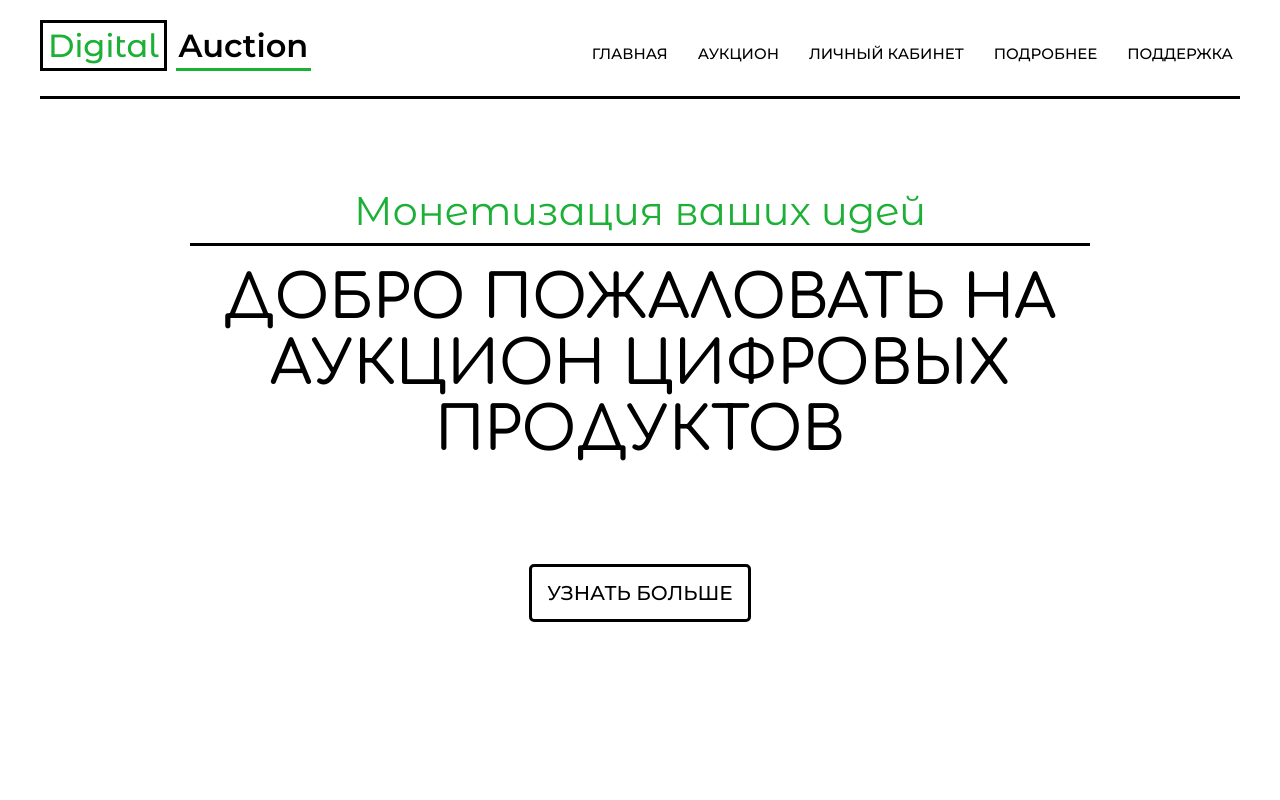
After one commit to SnailChton/DAuction, a Python web app: template templates/index.html in a window 1280 px wide. The commit adds this page. Run offline with Jinja, Linux system fonts and the light colour scheme; the template is opened without the code that fills it, so the values that code supplies are empty.

Commit message:
js rework + templates

```diff
--- /dev/null
+++ b/assets/css/index.css
@@ -0,0 +1,48 @@
+.intro {
+    width: 100%;
+    height: 100vh;
+    display: flex;
+    flex-direction: column;
+    justify-content: center;
+}
+.intro__inner {
+    width: 100%;
+    max-width: 900px;
+    margin: 0 auto;
+    text-align: center;
+}
+.intro__tittle {
+    font-family: 'Comfortaa', cursive;
+    font-weight: 500;
+    font-size: 60px;
+    text-align: center;
+    line-height: 1.1;
+    text-transform: uppercase;
+}
+.intro__suptittle {
+    font-family: 'Montserrat Alternates', sans-serif;
+    color: var(--theme-color);
+    font-weight: 400;
+    font-size: 40px;
+    margin-bottom: 20px;
+    border-bottom: 3px solid black;
+}
+.intro__btn {
+    text-decoration: none;
+    display: inline-block;
+    vertical-align: top;
+    padding: 10px 15px;
+    font-weight: 500;
+    font-size: 20px;
+    text-transform: uppercase;
+    border: 3px solid black;
+    border-radius: 5px;
+
+    color: black;
+    margin-top: 100px;
+    transition: 0.2s linear;
+}
+.intro__btn:hover {
+    color: white;
+    background-color: black;
+}
--- a/assets/css/style.css
+++ b/assets/css/style.css
@@ -1,3 +1,6 @@
+:root {
+    --theme-color: rgb(28,176,28);
+}
 body {
     font-family: 'Montserrat', sans-serif;
     font-size: 15px;
@@ -17,57 +20,7 @@ h1, h2, h3, h4, h5, h6 {
     max-width: 1200px;
     margin: 0 auto;
 }
-.intro {
-    width: 100%;
-    height: 100vh;
-    display: flex;
-    flex-direction: column;
-    justify-content: center;
-}
-.intro__inner {
-    width: 100%;
-    max-width: 900px;
-    margin: 0 auto;
-    text-align: center;
-}
-.intro__tittle {
-    font-family: 'Comfortaa', cursive;
-    font-weight: 500;
-    font-size: 60px;
-    text-align: center;
-    line-height: 1.1;
-    text-transform: uppercase;
-}
-.intro__suptittle {
-    font-family: 'Montserrat Alternates', sans-serif;
-    color: rgb(28,176,28);
-    font-weight: 400;
-    font-size: 40px;
-    margin-bottom: 20px;
-    border-bottom: 3px solid black;
-}
-.intro__btn {
-    text-decoration: none;
-    display: inline-block;
-    vertical-align: top;
-    padding: 10px 15px;
-    font-weight: 500;
-    font-size: 20px;
-    text-transform: uppercase;
-    border: 3px solid black;
-    border-radius: 5px;
 
-    color: black;
-    margin-top: 100px;
-    transition: 0.2s linear;
-}
-.intro__btn:hover {
-    color: white;
-    background-color: black;
-}
-.intro__arrow__icon {
-    width: 100px;
-}
 .header {
     padding-top: 20px;
     position: fixed;
@@ -91,7 +44,7 @@ h1, h2, h3, h4, h5, h6 {
     font-size: 32px;
 }
 .header__logo__part__one {
-    color: rgb(28,176,28);
+    color: var(--theme-color);
     border: 3px solid black;
     padding: 3px 5px;
     font-family: 'Montserrat Alternates', sans-serif;
@@ -100,7 +53,7 @@ h1, h2, h3, h4, h5, h6 {
 .header__logo__part__two {
     padding: 3px;
     font-weight: 600;
-    border-bottom: 3px solid rgb(28,176,28);
+    border-bottom: 3px solid var(--theme-color);
 }
 
 .header__nav {
@@ -122,14 +75,14 @@ h1, h2, h3, h4, h5, h6 {
     transition: color 0.2s linear, border 0.2s linear;
 }
 .nav__link.active {
-    border: 2px solid rgb(28,176,28);
+    border: 2px solid var(--theme-color);
     border-bottom-left-radius: 7px;
     border-top-right-radius: 7px;
-    color: rgb(28,176,28);
+    color: var(--theme-color);
 }
 .nav__link:hover {
-    color: rgb(28,176,28);
-    border-bottom: 2px rgb(28,176,28) solid;
-    color: var(--hover-nav-link-color);
-    border-bottom: var(--hover-nav-link-border-bottom);
+    color: var(--theme-color);
+    border-bottom: 2px var(--theme-color) solid;
+    /* color: var(--hover-nav-link-color);
+    border-bottom: var(--hover-nav-link-border-bottom); */
 }
--- a/assets/js/main.js
+++ b/assets/js/main.js
@@ -1,8 +1,3 @@
-const logo_p1 = document.querySelector('.header__logo__part__one')
-const logo_p2 = document.querySelector('.header__logo__part__two')
-const intro_sup = document.querySelector('.intro__suptittle')
-const nav__links = document.querySelectorAll('.nav__link')
-
 let R = 28
 let G = 176
 let B = 28
@@ -10,32 +5,20 @@ let B = 28
 // RED
 function RED() {
   if (R == 28) {
-    let redTimer = setInterval(function() {
+    let redTimer = setInterval(function () {
       if (R < 176) {
         R += 2
-        logo_p1.style.color = `rgb(${R},${G},${B})`
-        logo_p2.style.borderBottom = `3px solid rgb(${R},${G},${B})`
-        intro_sup.style.color = `rgb(${R},${G},${B})`
-        nav__links.forEach((nav__link) => {
-          nav__link.style.setProperty('--hover-nav-link-color', `rgb(${R},${G},${B})`)
-          nav__link.style.setProperty('--hover-nav-link-border-bottom', `2px solid rgb(${R},${G},${B})`)
-        })
+        document.documentElement.style.cssText = `--theme-color: rgb(${R},${G},${B})`;
       } else {
         clearInterval(redTimer)
         BLUE()
       }
     }, 500)
   } else {
-    let redTimer = setInterval(function() {
+    let redTimer = setInterval(function () {
       if (R > 28) {
         R -= 2
-        logo_p1.style.color = `rgb(${R},${G},${B})`
-        logo_p2.style.borderBottom = `3px solid rgb(${R},${G},${B})`
-        intro_sup.style.color = `rgb(${R},${G},${B})`
-        nav__links.forEach((nav__link) => {
-          nav__link.style.setProperty('--hover-nav-link-color', `rgb(${R},${G},${B})`)
-          nav__link.style.setProperty('--hover-nav-link-border-bottom', `2px solid rgb(${R},${G},${B})`)
-        })
+        document.documentElement.style.cssText = `--theme-color: rgb(${R},${G},${B})`;
       } else {
         clearInterval(redTimer)
         BLUE()
@@ -47,32 +30,20 @@ function RED() {
 //GREEN
 function GREEN() {
   if (G == 28) {
-    let greenTimer = setInterval(function() {
+    let greenTimer = setInterval(function () {
       if (G < 176) {
         G += 2
-        logo_p1.style.color = `rgb(${R},${G},${B})`
-        logo_p2.style.borderBottom = `3px solid rgb(${R},${G},${B})`
-        intro_sup.style.color = `rgb(${R},${G},${B})`
-        nav__links.forEach((nav__link) => {
-          nav__link.style.setProperty('--hover-nav-link-color', `rgb(${R},${G},${B})`)
-          nav__link.style.setProperty('--hover-nav-link-border-bottom', `2px solid rgb(${R},${G},${B})`)
-        })
+        document.documentElement.style.cssText = `--theme-color: rgb(${R},${G},${B})`;
       } else {
         clearInterval(greenTimer)
         RED()
       }
     }, 500)
   } else {
-    let greenTimer = setInterval(function() {
+    let greenTimer = setInterval(function () {
       if (G > 28) {
         G -= 2
-        logo_p1.style.color = `rgb(${R},${G},${B})`
-        logo_p2.style.borderBottom = `3px solid rgb(${R},${G},${B})`
-        intro_sup.style.color = `rgb(${R},${G},${B})`
-        nav__links.forEach((nav__link) => {
-          nav__link.style.setProperty('--hover-nav-link-color', `rgb(${R},${G},${B})`)
-          nav__link.style.setProperty('--hover-nav-link-border-bottom', `2px solid rgb(${R},${G},${B})`)
-        })
+        document.documentElement.style.cssText = `--theme-color: rgb(${R},${G},${B})`;
       } else {
         clearInterval(greenTimer)
         RED()
@@ -84,32 +55,20 @@ function GREEN() {
 //BLUE
 function BLUE() {
   if (B == 28) {
-    let blueTimer = setInterval(function() {
+    let blueTimer = setInterval(function () {
       if (B < 176) {
         B += 2
-        logo_p1.style.color = `rgb(${R},${G},${B})`
-        logo_p2.style.borderBottom = `3px solid rgb(${R},${G},${B})`
-        intro_sup.style.color = `rgb(${R},${G},${B})`
-        nav__links.forEach((nav__link) => {
-          nav__link.style.setProperty('--hover-nav-link-color', `rgb(${R},${G},${B})`)
-          nav__link.style.setProperty('--hover-nav-link-border-bottom', `2px solid rgb(${R},${G},${B})`)
-        })
+        document.documentElement.style.cssText = `--theme-color: rgb(${R},${G},${B})`;
       } else {
         clearInterval(blueTimer)
         GREEN()
       }
     }, 500)
   } else {
-    let blueTimer = setInterval(function() {
+    let blueTimer = setInterval(function () {
       if (B > 28) {
         B -= 2
-        logo_p1.style.color = `rgb(${R},${G},${B})`
-        logo_p2.style.borderBottom = `3px solid rgb(${R},${G},${B})`
-        intro_sup.style.color = `rgb(${R},${G},${B})`
-        nav__links.forEach((nav__link) => {
-          nav__link.style.setProperty('--hover-nav-link-color', `rgb(${R},${G},${B})`)
-          nav__link.style.setProperty('--hover-nav-link-border-bottom', `2px solid rgb(${R},${G},${B})`)
-        })
+        document.documentElement.style.cssText = `--theme-color: rgb(${R},${G},${B})`;
       } else {
         clearInterval(blueTimer)
         GREEN()
--- /dev/null
+++ b/templates/index.html
@@ -0,0 +1,46 @@
+<!DOCTYPE html>
+<html lang="en">
+<head>
+    <meta charset="UTF-8">
+    <meta http-equiv="X-UA-Compatible" content="IE=edge">
+    <meta name="viewport" content="width=device-width, initial-scale=1.0">
+    <link rel="icon" href="../assets/images/stonks_icon.png">
+    <link rel="stylesheet" href="../assets/css/style.css">
+    <link rel="stylesheet" href="../assets/css/index.css">
+    <link rel="preconnect" href="https://fonts.googleapis.com">
+    <link rel="preconnect" href="https://fonts.gstatic.com" crossorigin>
+    <link href="https://fonts.googleapis.com/css2?family=Montserrat+Alternates:ital,wght@0,300;0,400;0,500;0,600;0,700;1,300;1,400;1,500;1,600;1,700&family=Montserrat:wght@300;400;500;600;700&family=Comfortaa:wght@300;400;500;600;700&display=swap" rel="stylesheet">
+    <title>Digital Auction</title>
+</head>
+<body>
+    <header class="header">
+        <div class="container">
+            <div class="header__inner">
+                <div class="header__logo">
+                    <span class="header__logo__part__one">Digital</span>
+                    <span class="header__logo__part__two">Auction</span>
+                </div>
+
+                <nav class="header__nav">
+                    <a class="nav__link" href="main.html">Главная</a>
+                    <a class="nav__link" href="auction.html">Аукцион</a>
+                    <a class="nav__link" href="lk_auth.html">Личный кабинет</a>
+                    <a class="nav__link" href="more.html">Подробнее</a>
+                    <a class="nav__link" href="support.html">Поддержка</a>
+                </nav>
+            </div>
+        </div>
+    </header>
+
+    <div class="intro">
+        <div class="container">
+            <div class="intro__inner">
+                <h2 class="intro__suptittle">Монетизация ваших идей</h2>
+                <h1 class="intro__tittle">ДОБРО ПОЖАЛОВАТЬ НА АУКЦИОН ЦИФРОВЫХ ПРОДУКТОВ</h1>
+                <a class="intro__btn" href="">Узнать больше</a>
+            </div>
+        </div>
+    </div>
+    <script src="../assets/js/main.js"></script>
+</body>
+</html>
```
Also changed, not shown: templates/auction.html (added, +35 -0 lines), templates/lk_auth.html (added, +41 -0 lines), templates/main.html (renamed from index.html, +8 -18 lines), templates/more.html (added, +35 -0 lines), templates/support.html (added, +36 -0 lines), assets/css/lk.css (added), assets/images/icn_arrow.gif (deleted), assets/images/logo_auc.png (deleted), assets/images/logo_icon.gif (deleted), assets/js/lk.js (added).
